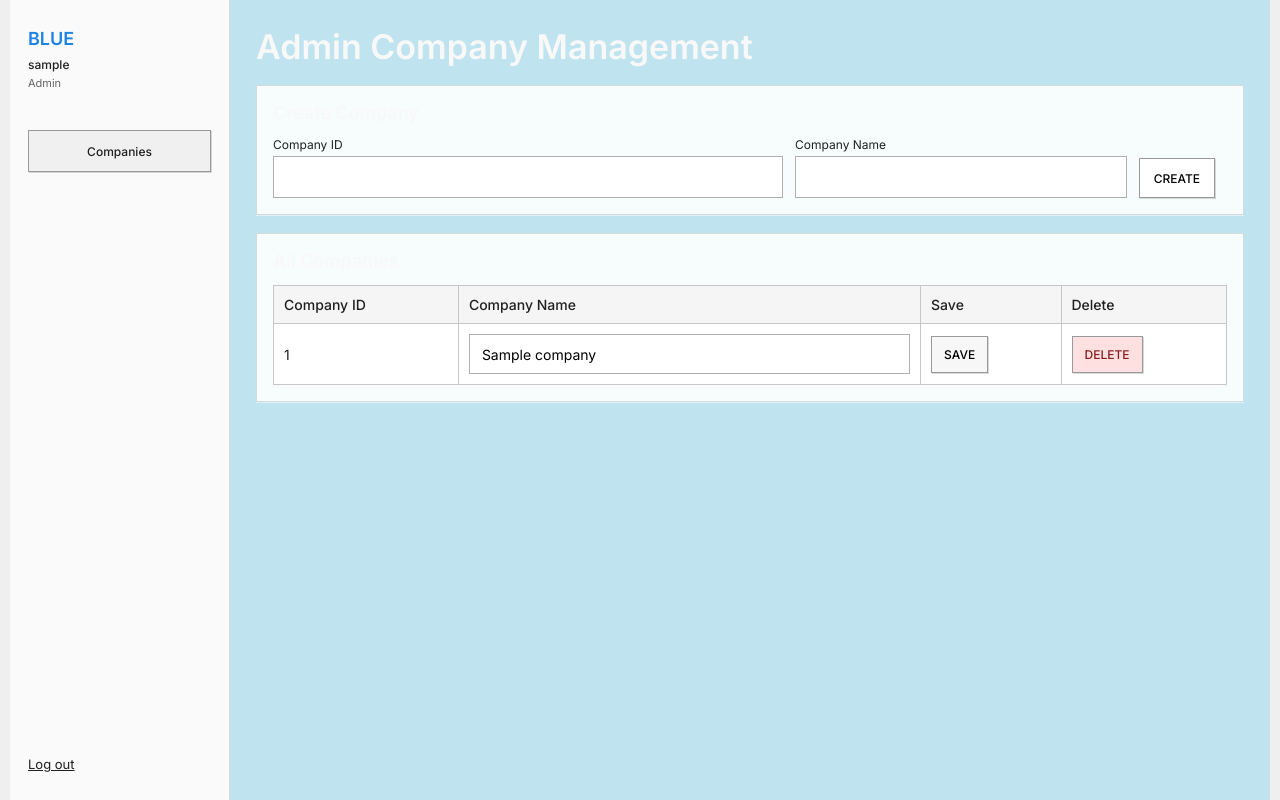
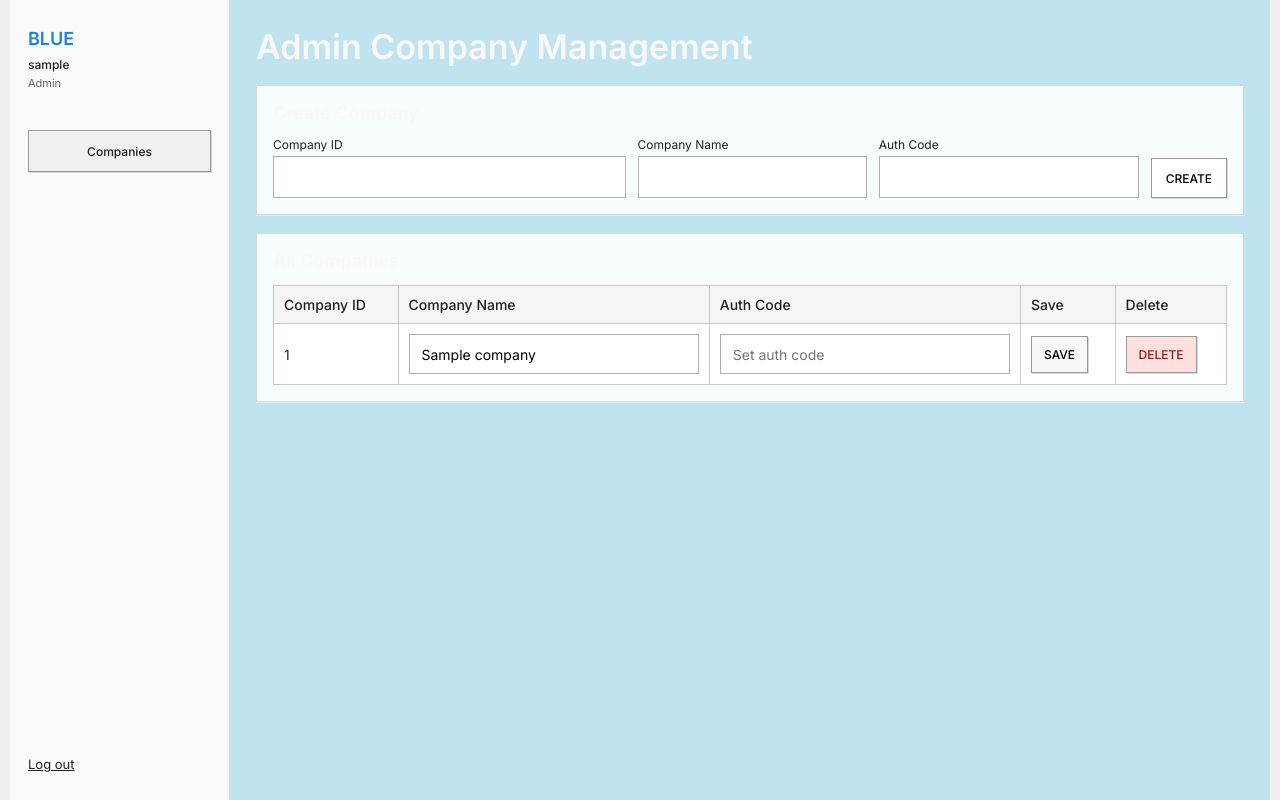
Before and after one commit to tasolafa-sudo/dbproj, a Flask app: page /admin/companies in a window 1280 px wide. Run offline with Flask 3, Linux system fonts and the light colour scheme; the visitor is signed in with stand-in values (Sample User, id 1); tables that the repository leaves empty or names only in its code hold one stand-in row (values such as "Sample post").

Commit message:
Add files via upload

```diff
--- a/templates/admin_companies.html
+++ b/templates/admin_companies.html
@@ -8,6 +8,7 @@
   <form method="post" action="{{ url_for('admin_add_company') }}" class="toolbar-grid two-up">
     <label><span>Company ID</span><input type="text" name="company_id" required></label>
     <label><span>Company Name</span><input type="text" name="company_name" required></label>
+    <label><span>Auth Code</span><input type="password" name="company_auth_code" required></label>
     <button class="pixel-btn primary" type="submit">Create</button>
   </form>
 </section>
@@ -16,7 +17,7 @@
   <h2 class="section-title">All Companies</h2>
   <table class="data-table">
     <thead>
-      <tr><th>Company ID</th><th>Company Name</th><th>Save</th><th>Delete</th></tr>
+      <tr><th>Company ID</th><th>Company Name</th><th>Auth Code</th><th>Save</th><th>Delete</th></tr>
     </thead>
     <tbody>
       {% for company in companies %}
@@ -24,6 +25,9 @@
         <form method="post" action="{{ url_for('admin_edit_company', company_id=company.CompanyID) }}">
           <td>{{ company.CompanyID }}</td>
           <td><input type="text" name="company_name" value="{{ company.CompanyName }}" required></td>
+          <td>
+            <input type="password" name="company_auth_code" placeholder="{% if company.HasAuthCode %}Leave blank to keep{% else %}Set auth code{% endif %}">
+          </td>
           <td><button type="submit" class="pixel-btn secondary small-btn">Save</button></td>
         </form>
         <td>
```
